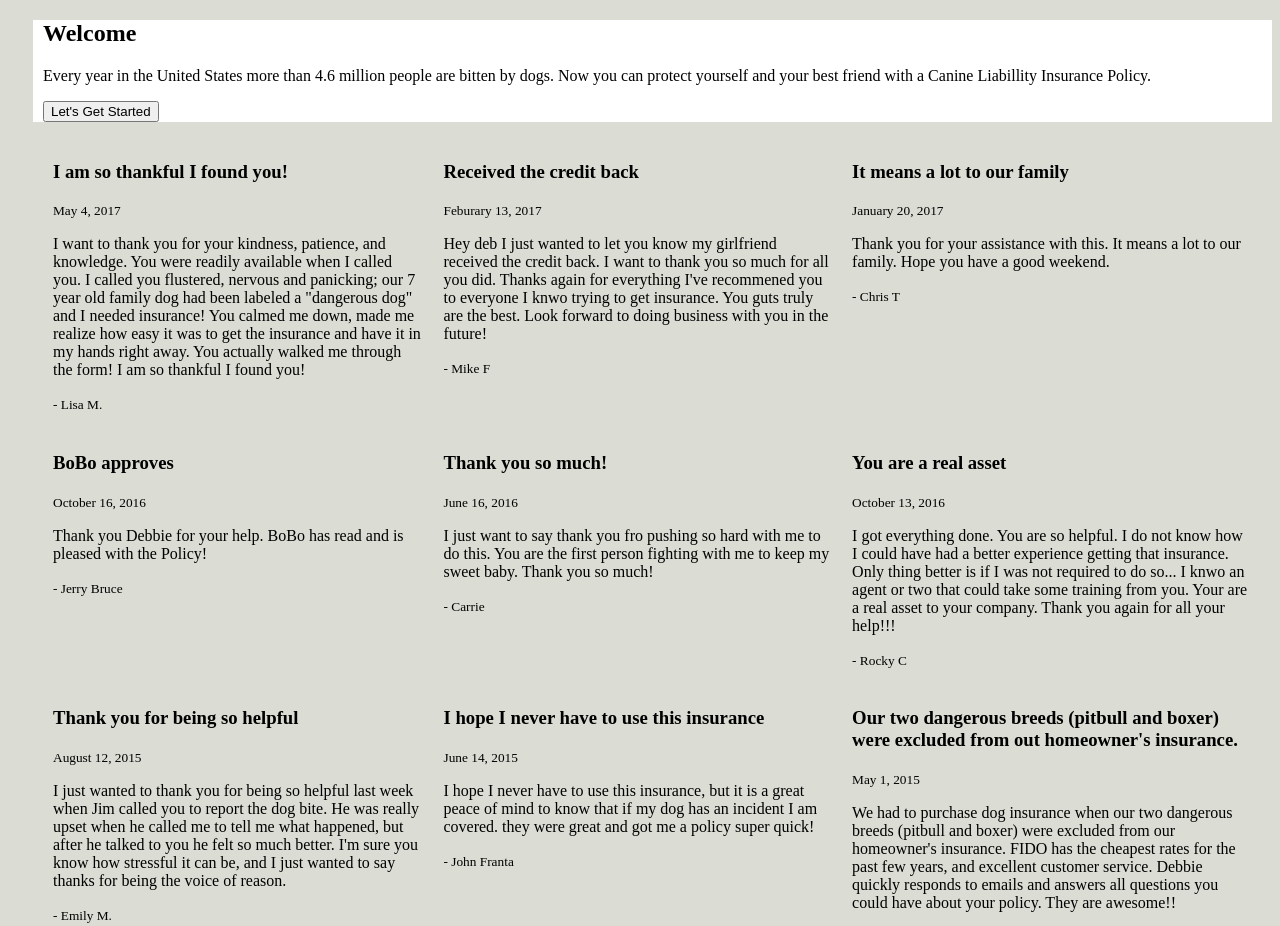
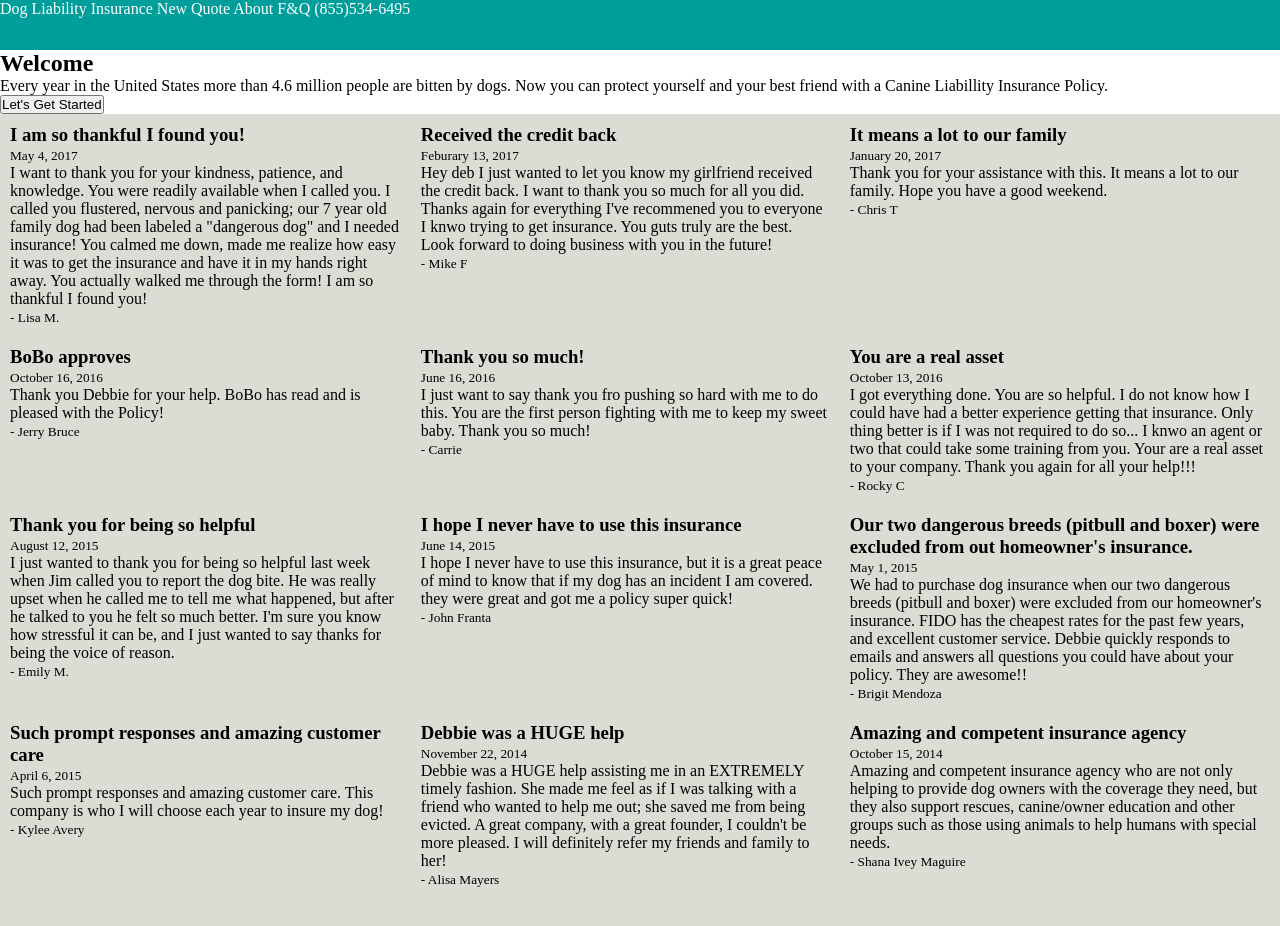
Before and after one commit to jmanock/dogBite, a website: page app/index.html in a window 1280 px wide. Shown: the top 926 px of the page. After the commit the page ends 898 px from the top, so only its background shows below. Drawn offline with nearby package versions, Linux system fonts and the light colour scheme; files that its build step writes are made by us from their sources.

Commit message:
better styling

```diff
--- a/app/index.html
+++ b/app/index.html
@@ -27,23 +27,23 @@
       <p class="browserupgrade">You are using an <strong>outdated</strong> browser. Please <a href="http://browsehappy.com/">upgrade your browser</a> to improve your experience.</p>
     <![endif]-->
 
-      <!-- <header>
+    <div class="grid-container">
+      <header>
+        <nav>
+          <a href="#">Dog Liability Insurance</a>
+          <a href="#">New Quote</a>
+          <a href="#">About</a>
+          <a href="#">F&Q</a>
+          <a href="#">(855)534-6495</a>
+        </nav>
       </header>
 
-
-      <div class="reviews">
-
-      </div>-->
-
-        <header>
-
-        </header>
       <section id='intro'>
         <h1>Welcome</h1>
         <p>Every year in the United States more than 4.6 million people are bitten by dogs. Now you can protect yourself and your best friend with a Canine Liabillity Insurance Policy.</p>
         <button>Let's Get Started</button>
       </section>
-        <div class='grid-container'>
+
       <div class='review'>
         <h3>I am so thankful I found you!</h3>
         <small class='date'>May 4, 2017</small>
@@ -116,6 +116,11 @@
         <p>Amazing and competent insurance agency who are not only helping to provide dog owners with the coverage they need, but they also support rescues, canine/owner education and other groups such as those using animals to help humans with special needs.</p>
         <small class='name'>- Shana Ivey Maguire</small>
       </div>
+
+      <footer></footer>
+    </div>
+
+
       </div>
       <footer></footer>
     <!-- Google Analytics: change UA-XXXXX-X to be your site's ID. -->
--- a/app/styles/main.css
+++ b/app/styles/main.css
@@ -1,17 +1,41 @@
+*{
+  margin:0;
+  padding:0;
+}
 body{
   /* background-color:#009E9B; */
   background-color:#DBDCD3;
-  padding-left:25px;
 }
 .grid-container{
   display:grid;
   grid-template-columns:auto auto auto;
-  padding:10px;
 }
 .review{
   padding:10px;
 }
 #intro{
   background-color:#fff;
-  padding-left:10px;
+  grid-column-start:1;
+  grid-column-end:4;
 }
+header{
+  grid-column-start:1;
+  grid-column-end:4;
+  width:100%;
+  height:50px;
+  background-color:#009e9b;
+}
+header > img{
+  width:125px;
+  height:125px;
+  border:1px solid orange;
+}
+nav > a{
+  color:white;
+  text-decoration:none;
+}
+footer{
+  grid-column-start:1;
+  grid-column-end:4;
+  background-color:red;
+}
```
Lines whose indentation alone changed are shown as unchanged.
